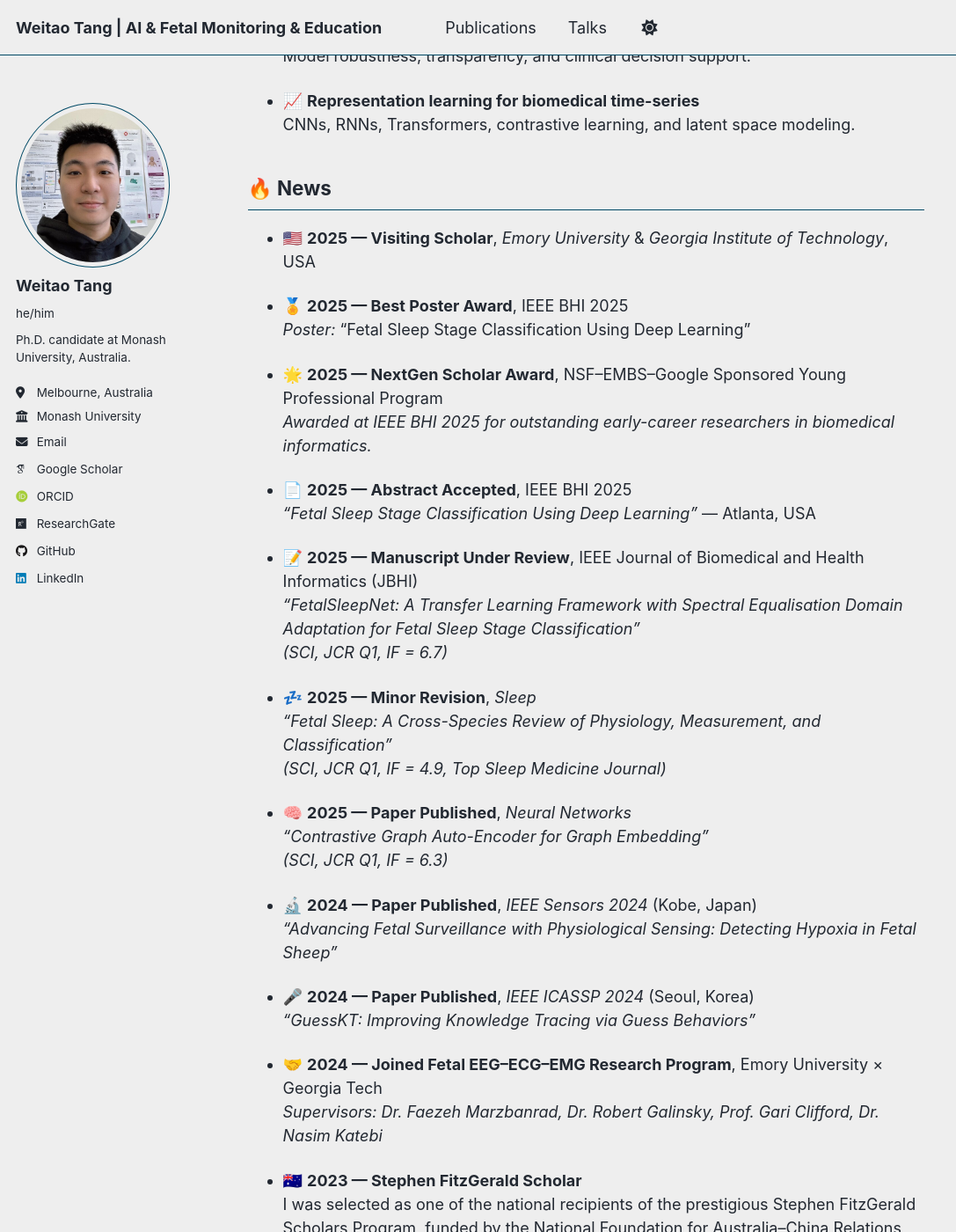
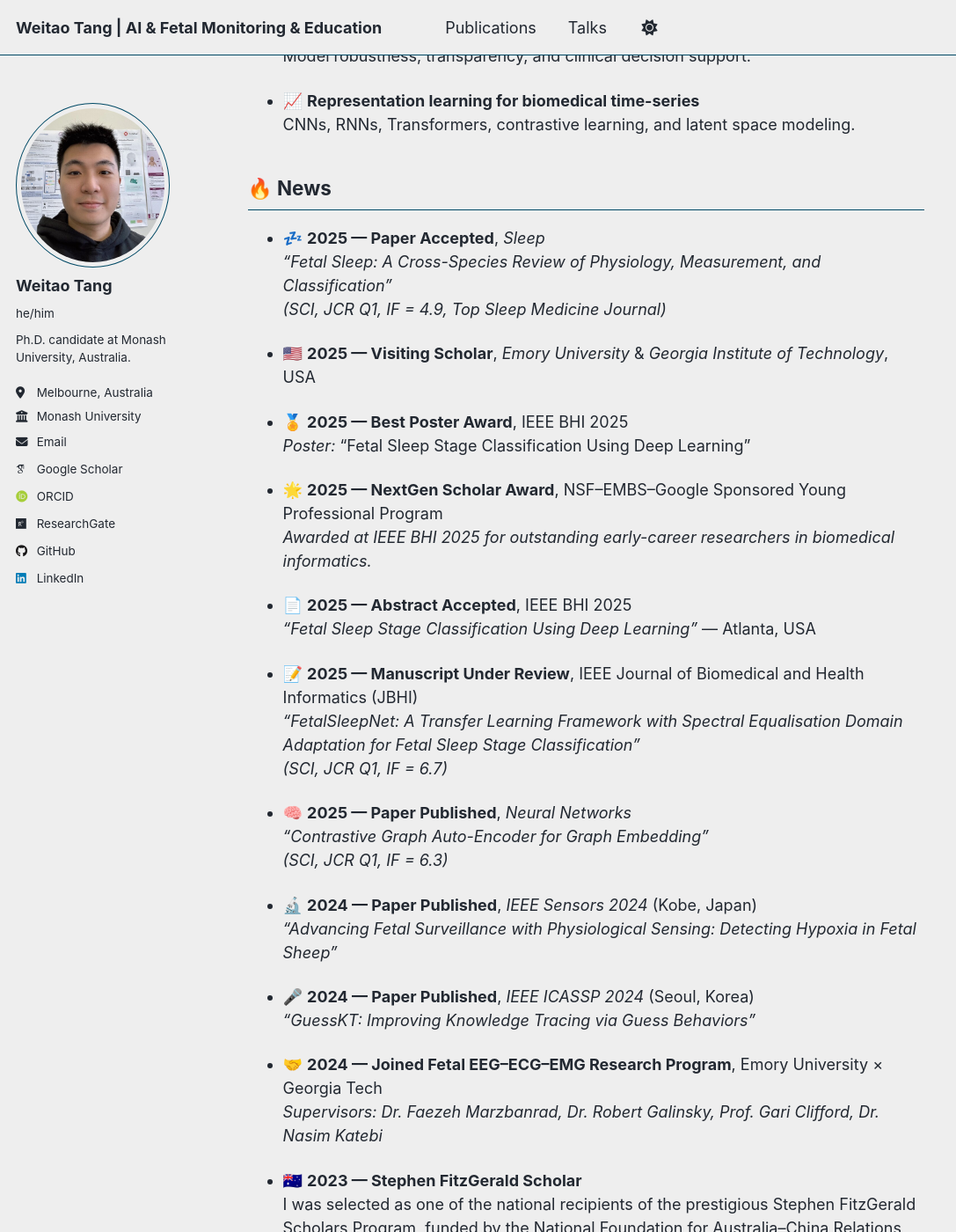
Before and after one commit to WeitaoTang-GitHub/WeitaoTang-GitHub.github.io, a Jekyll site: the page built from _pages/about.md, in a window 1280 px wide and 1400 px high, scrolled down 1200 px. Shown: the whole window at 88% size, without its empty margins (0-1087 px from the left). Built offline with Jekyll 4.4.1, drawn with Linux system fonts in a browser that asks for light colours; some web fonts are replaced; part of the change alters nothing that is shown.

Commit message:
Sleep Journal accepted
Removed minor revision entry for the paper on fetal sleep.

```diff
--- a/_pages/about.md
+++ b/_pages/about.md
@@ -48,6 +48,11 @@ Together, this multidisciplinary team aims to advance AI-driven physiological mo
 
 🔥 News
 ------
+
+- 💤 **2025 — Paper Accepted**, *Sleep*
+  *“Fetal Sleep: A Cross-Species Review of Physiology, Measurement, and Classification”*
+  *(SCI, JCR Q1, IF = 4.9, Top Sleep Medicine Journal)*
+
 - 🇺🇸 **2025 — Visiting Scholar**, *Emory University* & *Georgia Institute of Technology*, USA
 
 - 🏅 **2025 — Best Poster Award**, IEEE BHI 2025
@@ -62,10 +67,6 @@ Together, this multidisciplinary team aims to advance AI-driven physiological mo
 - 📝 **2025 — Manuscript Under Review**, IEEE Journal of Biomedical and Health Informatics (JBHI)
   *“FetalSleepNet: A Transfer Learning Framework with Spectral Equalisation Domain Adaptation for Fetal Sleep Stage Classification”*
   *(SCI, JCR Q1, IF = 6.7)*
-
-- 💤 **2025 — Minor Revision**, *Sleep*
-  *“Fetal Sleep: A Cross-Species Review of Physiology, Measurement, and Classification”*
-  *(SCI, JCR Q1, IF = 4.9, Top Sleep Medicine Journal)*
 
 - 🧠 **2025 — Paper Published**, *Neural Networks*
   *“Contrastive Graph Auto-Encoder for Graph Embedding”*
```
